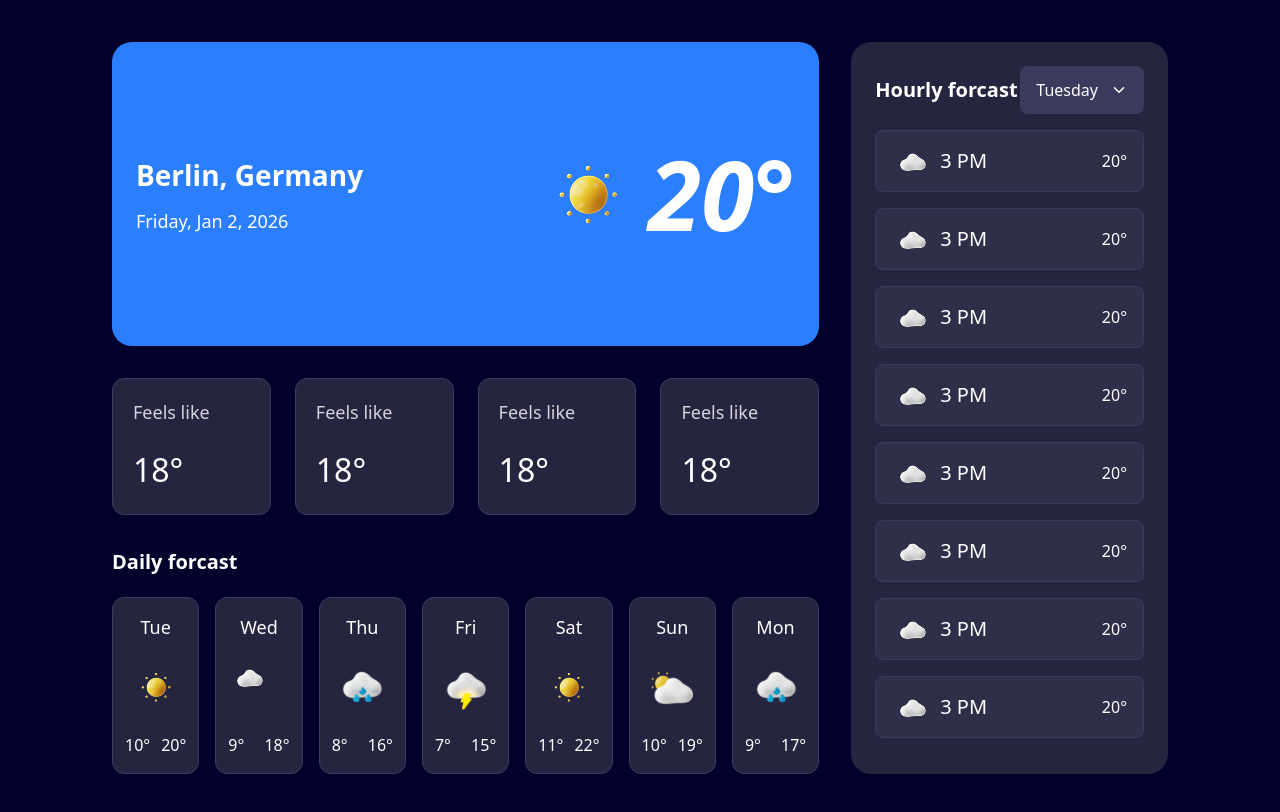
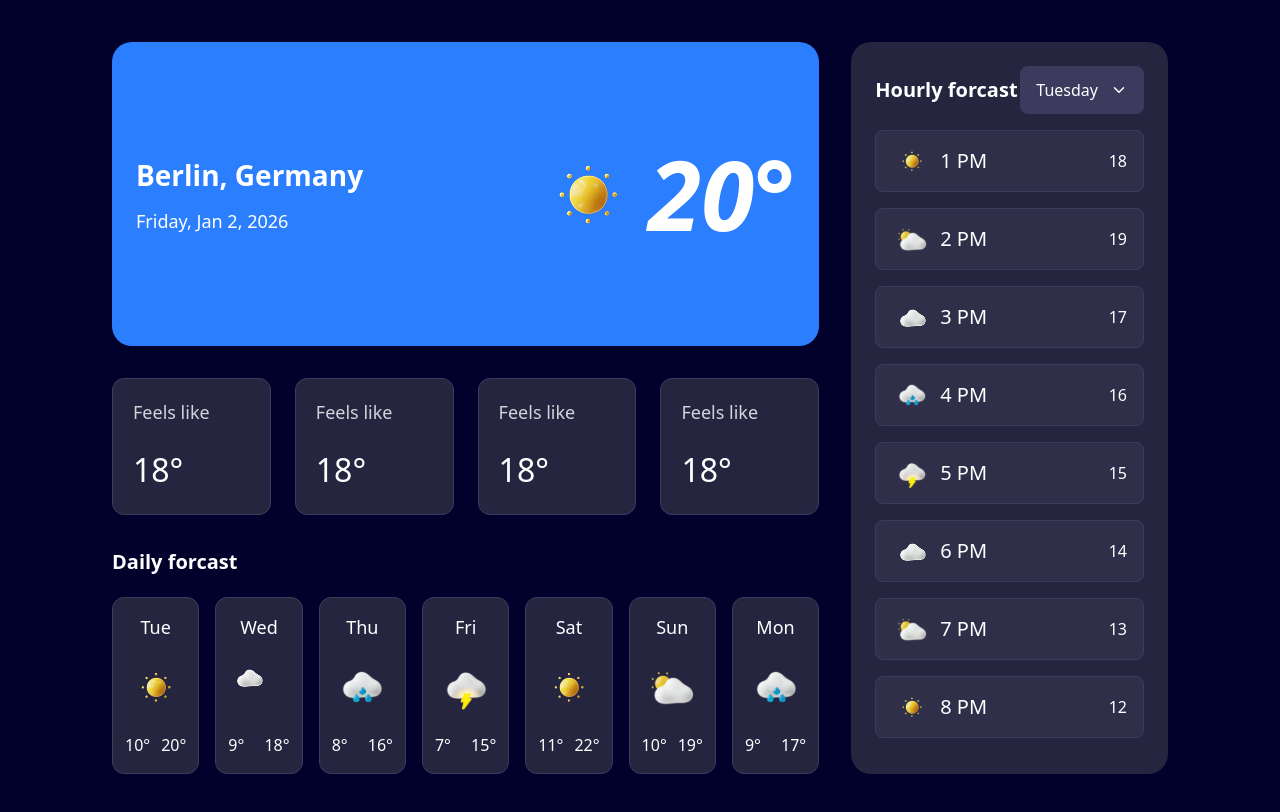
Before and after one commit to Gentlecoder1/WeatherApp, a React (Vite) app: page / in a window 1280 px wide. Shown: the part 440-1252 px from the top of the page. Built offline with nearby package versions, Linux system fonts and the light colour scheme.

Commit message:
feat: add hourly forecast data and update Hourly component for dynamic rendering

```diff
--- a/src/components/Hourly.tsx
+++ b/src/components/Hourly.tsx
@@ -1,6 +1,6 @@
 import Cloudy from '../assets/cloud.png'
 import Days from './Days';
-import { daysOfWeek } from './index'
+import { daysOfWeek, hourlyForecast } from './index'
 
 import { ChevronDown } from "lucide-react"
 import { AnimatePresence, motion } from "framer-motion"
@@ -63,62 +63,17 @@ const Hourly = () => {
         </AnimatePresence>
 
         <div className='flex flex-col gap-[16px]'>
-            <div className='flex justify-between items-center px-[16px] py-[10px] rounded-[8px] bg-[#302F4A] border border-[#3C3B5E]'>
+          {hourlyForecast.map(({ id, time, icon, temp })=> (
+            <div
+              key={id}
+              className='flex justify-between items-center px-[16px] py-[10px] rounded-[8px] bg-[#302F4A] border border-[#3C3B5E]'>
                 <div className='flex items-center gap-[8px]'>
-                    <img src={Cloudy} className='w-[40px] h-[40px]' alt="" />
-                    <p className='text-[20px] font-medium'>3 PM</p>
+                    <img src={icon} className='w-[40px] h-[40px]' alt="" />
+                    <p className='text-[20px] font-medium'>{time}</p>
                 </div>
-                <p className='text-[16px] font-medium'>20°</p>
+                <p className='text-[16px] font-medium'>{temp}</p>
             </div>
-            <div className='flex justify-between items-center px-[16px] py-[10px] rounded-[8px] bg-[#302F4A] border border-[#3C3B5E]'>
-                <div className='flex items-center gap-[8px]'>
-                    <img src={Cloudy} className='w-[40px] h-[40px]' alt="" />
-                    <p className='text-[20px] font-medium'>3 PM</p>
-                </div>
-                <p className='text-[16px] font-medium'>20°</p>
-            </div>
-            <div className='flex justify-between items-center px-[16px] py-[10px] rounded-[8px] bg-[#302F4A] border border-[#3C3B5E]'>
-                <div className='flex items-center gap-[8px]'>
-                    <img src={Cloudy} className='w-[40px] h-[40px]' alt="" />
-                    <p className='text-[20px] font-medium'>3 PM</p>
-                </div>
-                <p className='text-[16px] font-medium'>20°</p>
-            </div>
-            <div className='flex justify-between items-center px-[16px] py-[10px] rounded-[8px] bg-[#302F4A] border border-[#3C3B5E]'>
-                <div className='flex items-center gap-[8px]'>
-                    <img src={Cloudy} className='w-[40px] h-[40px]' alt="" />
-                    <p className='text-[20px] font-medium'>3 PM</p>
-                </div>
-                <p className='text-[16px] font-medium'>20°</p>
-            </div>
-            <div className='flex justify-between items-center px-[16px] py-[10px] rounded-[8px] bg-[#302F4A] border border-[#3C3B5E]'>
-                <div className='flex items-center gap-[8px]'>
-                    <img src={Cloudy} className='w-[40px] h-[40px]' alt="" />
-                    <p className='text-[20px] font-medium'>3 PM</p>
-                </div>
-                <p className='text-[16px] font-medium'>20°</p>
-            </div>
-            <div className='flex justify-between items-center px-[16px] py-[10px] rounded-[8px] bg-[#302F4A] border border-[#3C3B5E]'>
-                <div className='flex items-center gap-[8px]'>
-                    <img src={Cloudy} className='w-[40px] h-[40px]' alt="" />
-                    <p className='text-[20px] font-medium'>3 PM</p>
-                </div>
-                <p className='text-[16px] font-medium'>20°</p>
-            </div>
-            <div className='flex justify-between items-center px-[16px] py-[10px] rounded-[8px] bg-[#302F4A] border border-[#3C3B5E]'>
-                <div className='flex items-center gap-[8px]'>
-                    <img src={Cloudy} className='w-[40px] h-[40px]' alt="" />
-                    <p className='text-[20px] font-medium'>3 PM</p>
-                </div>
-                <p className='text-[16px] font-medium'>20°</p>
-            </div>
-            <div className='flex justify-between items-center px-[16px] py-[10px] rounded-[8px] bg-[#302F4A] border border-[#3C3B5E]'>
-                <div className='flex items-center gap-[8px]'>
-                    <img src={Cloudy} className='w-[40px] h-[40px]' alt="" />
-                    <p className='text-[20px] font-medium'>3 PM</p>
-                </div>
-                <p className='text-[16px] font-medium'>20°</p>
-            </div>
+          ))}
         </div>
     </div>
   )
--- a/src/components/index.ts
+++ b/src/components/index.ts
@@ -7,7 +7,7 @@ import PartlyCloudy from '../assets/PartlyCloudy.svg'
 export const unitTemp = [
     {
         id: 1,
-        title: "Temperature",
+        title: "Temp",
         units: [
             { id: 1, name: 'Celsius (°C)' },
             { id: 2, name: 'Fahrenheit (°F)' }
@@ -92,3 +92,54 @@ export const dailyForecast = [
         low: 9
     }
 ]
+
+export const hourlyForecast = [
+    {
+        id: 1,
+        time: '1 PM',
+        icon: Sunny,
+        temp: 18
+    },
+    {
+        id: 2,
+        time: '2 PM',
+        icon: PartlyCloudy,
+        temp: 19
+    },
+    {
+        id: 3,
+        time: '3 PM',
+        icon: Cloud,
+        temp: 17
+    },
+    {
+        id: 4,
+        time: '4 PM',
+        icon: Rain,
+        temp: 16
+    },
+    {
+        id: 5,
+        time: '5 PM',
+        icon: Thunderstorms,
+        temp: 15
+    },
+    {
+        id: 6,
+        time: '6 PM',
+        icon: Cloud,
+        temp: 14
+    },
+    {
+        id: 7,
+        time: '7 PM',
+        icon: PartlyCloudy,
+        temp: 13
+    },
+    {
+        id: 8,
+        time: '8 PM',
+        icon: Sunny,
+        temp: 12
+    }
+]
```
